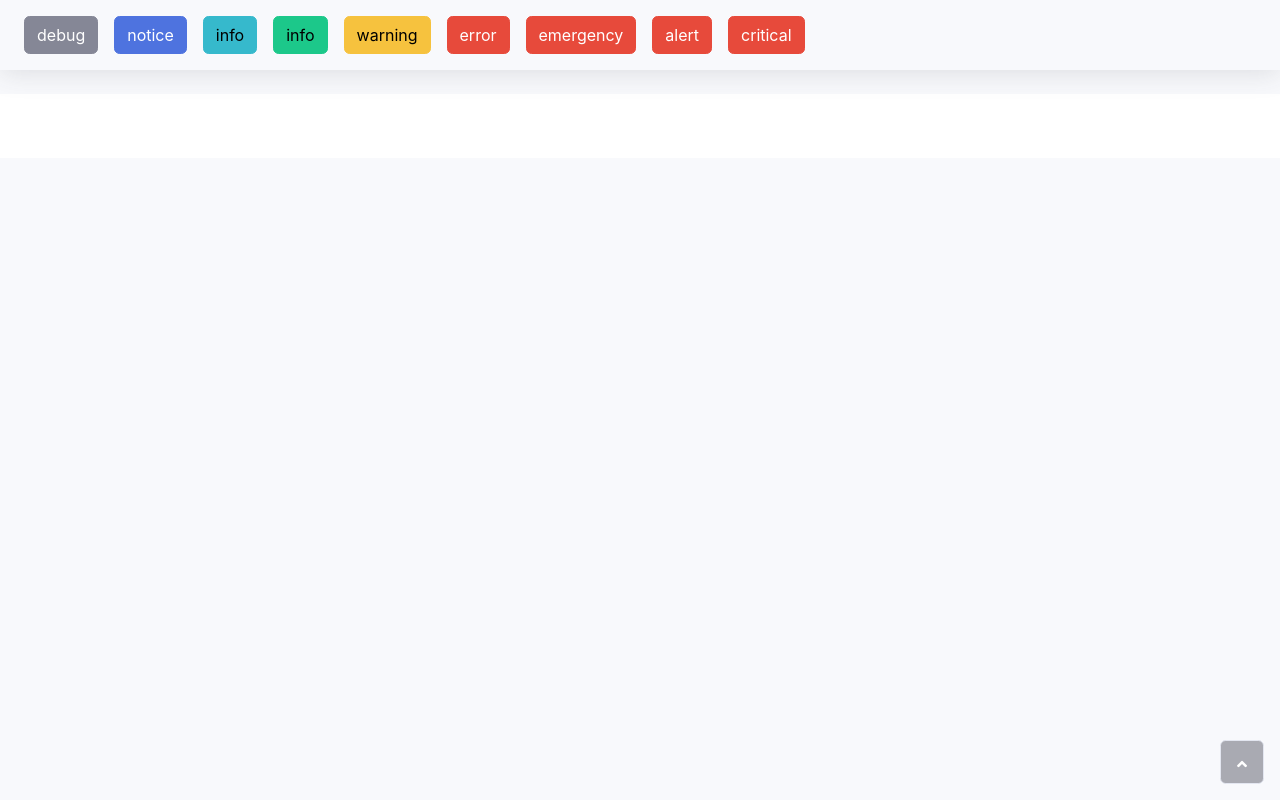
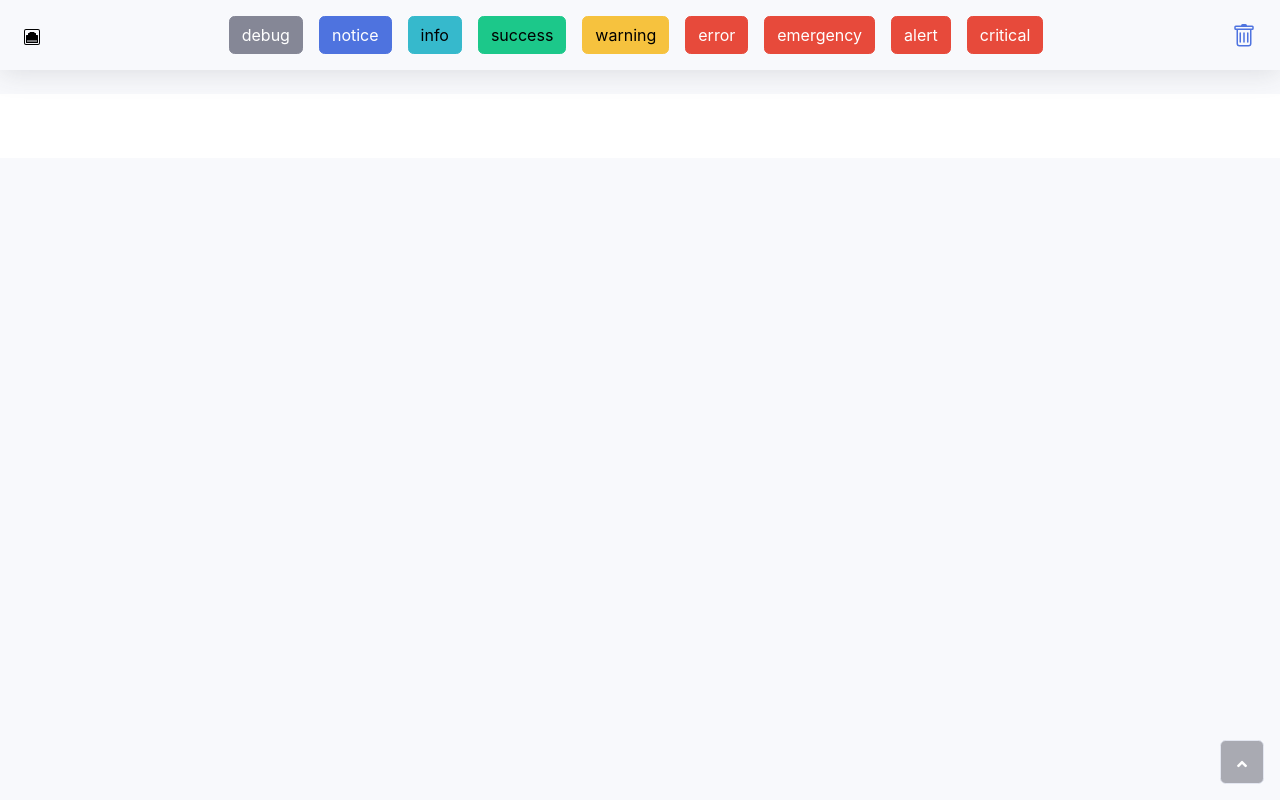
Before and after one commit to brain-SCC/remote-logger-app, a website with bundled scripts: page index.html in a window 1280 px wide. Built offline with nearby package versions, Linux system fonts and the light colour scheme.

Commit message:
added bs icons

```diff
--- a/index.html
+++ b/index.html
@@ -6,6 +6,7 @@
     <!-- https://developer.mozilla.org/en-US/docs/Web/HTTP/CSP -->
     <meta http-equiv="Content-Security-Policy" content="default-src 'self'; script-src 'self'; img-src https://* data:;" />
     <meta http-equiv="X-Content-Security-Policy" content="default-src 'self'; script-src 'self'; img-src https://* data:;"/>
+    <meta name="viewport" content="width=device-width, initial-scale=1">
     <link rel="stylesheet" href="./assets/bootstrap/css/bootstrap.min.css">
     <link rel="stylesheet" href="./assets/css/styles.css">
     <link rel="stylesheet" href="./assets/fonts/fontawesome-all.min.css">
@@ -16,6 +17,12 @@
             <div id="content">
                 <nav class="navbar navbar-light bg-light navbar-expand shadow mb-4 topbar static-top">
                     <div class="container-fluid">
+                        <div>
+                            <svg xmlns="http://www.w3.org/2000/svg" width="16" height="16" fill="currentColor" class="bi bi-ethernet" id="connection-status" viewBox="0 0 16 16">
+                                <path d="M14 13.5v-7a.5.5 0 0 0-.5-.5H12V4.5a.5.5 0 0 0-.5-.5h-1v-.5A.5.5 0 0 0 10 3H6a.5.5 0 0 0-.5.5V4h-1a.5.5 0 0 0-.5.5V6H2.5a.5.5 0 0 0-.5.5v7a.5.5 0 0 0 .5.5h11a.5.5 0 0 0 .5-.5ZM3.75 11h.5a.25.25 0 0 1 .25.25v1.5a.25.25 0 0 1-.25.25h-.5a.25.25 0 0 1-.25-.25v-1.5a.25.25 0 0 1 .25-.25Zm2 0h.5a.25.25 0 0 1 .25.25v1.5a.25.25 0 0 1-.25.25h-.5a.25.25 0 0 1-.25-.25v-1.5a.25.25 0 0 1 .25-.25Zm1.75.25a.25.25 0 0 1 .25-.25h.5a.25.25 0 0 1 .25.25v1.5a.25.25 0 0 1-.25.25h-.5a.25.25 0 0 1-.25-.25v-1.5ZM9.75 11h.5a.25.25 0 0 1 .25.25v1.5a.25.25 0 0 1-.25.25h-.5a.25.25 0 0 1-.25-.25v-1.5a.25.25 0 0 1 .25-.25Zm1.75.25a.25.25 0 0 1 .25-.25h.5a.25.25 0 0 1 .25.25v1.5a.25.25 0 0 1-.25.25h-.5a.25.25 0 0 1-.25-.25v-1.5Z"/>
+                                <path d="M2 0a2 2 0 0 0-2 2v12a2 2 0 0 0 2 2h12a2 2 0 0 0 2-2V2a2 2 0 0 0-2-2H2ZM1 2a1 1 0 0 1 1-1h12a1 1 0 0 1 1 1v12a1 1 0 0 1-1 1H2a1 1 0 0 1-1-1V2Z"/>
+                            </svg>
+                        </div>
                         <div class="hstack gap-3">
 
                             <input type="checkbox" class="btn-check" id="filterdebug" name="filter:debug" aria-label="filter to debug messages" autocomplete="off">
@@ -28,7 +35,7 @@
                             <label class="btn btn-outline-info" for="filterinfo">info</label>
 
                             <input type="checkbox" class="btn-check" id="filtersuccess" name="filter:success" aria-label="filter to success messages" autocomplete="off">
-                            <label class="btn btn-outline-success" for="filtersuccess">info</label>
+                            <label class="btn btn-outline-success" for="filtersuccess">success</label>
 
                             <input type="checkbox" class="btn-check" id="filterwarning" name="filter:warning" aria-label="filter to warning" autocomplete="off">
                             <label class="btn btn-outline-warning" for="filterwarning">warning</label>
@@ -46,6 +53,14 @@
                             <label class="btn btn-outline-danger" for="filtercritical">critical</label>
 
                         </div>
+                        <div>
+                            <a href="#clear-output" id="clear-output" title="clear">
+                                <svg xmlns="http://www.w3.org/2000/svg" width="24" height="24" fill="currentColor" class="bi bi-trash"  viewBox="0 0 16 16">
+                                    <path d="M5.5 5.5A.5.5 0 0 1 6 6v6a.5.5 0 0 1-1 0V6a.5.5 0 0 1 .5-.5zm2.5 0a.5.5 0 0 1 .5.5v6a.5.5 0 0 1-1 0V6a.5.5 0 0 1 .5-.5zm3 .5a.5.5 0 0 0-1 0v6a.5.5 0 0 0 1 0V6z"/>
+                                    <path fill-rule="evenodd" d="M14.5 3a1 1 0 0 1-1 1H13v9a2 2 0 0 1-2 2H5a2 2 0 0 1-2-2V4h-.5a1 1 0 0 1-1-1V2a1 1 0 0 1 1-1H6a1 1 0 0 1 1-1h2a1 1 0 0 1 1 1h3.5a1 1 0 0 1 1 1v1zM4.118 4 4 4.059V13a1 1 0 0 0 1 1h6a1 1 0 0 0 1-1V4.059L11.882 4H4.118zM2.5 3V2h11v1h-11z"/>
+                                </svg>
+                            </a>
+                        </div>
                     </div>
                 </nav>
                 <div class="container-fluid">
@@ -57,7 +72,13 @@
                     <div class="text-center my-auto"><span id="remote-logger-server-info"></span></div>
                 </div>
             </footer>
-        </div><a class="border rounded d-inline scroll-to-top" href="#page-top"><i class="fas fa-angle-up"></i></a>
+        </div>
+        <a class="border rounded d-inline scroll-to-top" href="#page-top" title="top">
+            <i class="fas fa-angle-up" aria-hidden="true"></i>
+        </a>
+
+
+
 
     <!-- You can also require other files to run in this process -->
     <script src="./dist/renderer.js"></script>
--- a/tsconfig.json
+++ b/tsconfig.json
@@ -1,5 +1,6 @@
 {
   "compilerOptions": {
+    "strict": true,
     "allowJs": true,
     "module": "commonjs",
     "noImplicitAny": true,
@@ -9,6 +10,7 @@
     "outDir": "dist",
     "moduleResolution": "node",
     "resolveJsonModule": true,
+    "forceConsistentCasingInFileNames": true,
     "baseUrl": ".",
     "paths": {
       "*": [
```
Also changed, not shown: src/preload.ts (+18 -4 lines).
